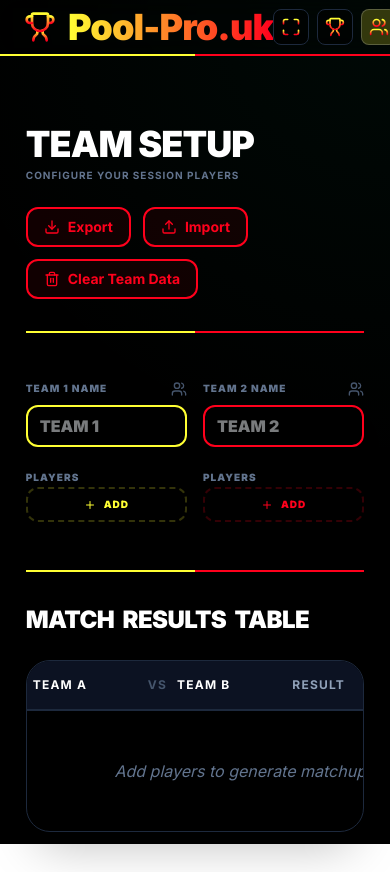
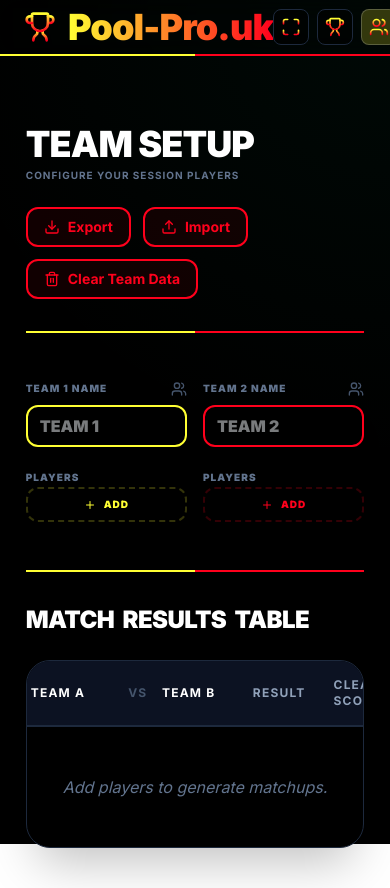
Before and after one commit to benjistealth/PoolPro, a React (Vite) app: page / in a window 390 px wide. Both pictures are taken after a click on the button 379 px from the left and 27 px from the top of the page. Built offline with nearby package versions, Linux system fonts and the light colour scheme.

Commit message:
table fix for mobile maybe

```diff
--- a/src/App.tsx
+++ b/src/App.tsx
@@ -1970,9 +1970,9 @@
                               const newPlayers = team1Players.filter((_, i) => i !== idx);
                               updateTeamData(team1Name, newPlayers, team2Name, team2Players);
                             }}
-                            className="p-1 sm:p-3 text-slate-600 hover:text-red-500 hover:bg-red-500/10 rounded-xl transition-all opacity-0 group-hover:opacity-100"
+                            className="p-1 sm:p-3 text-red-500 hover:bg-red-500/10 rounded-xl transition-all"
                           >
-                            <X className="w-4 h-4 sm:w-5 sm:h-5" />
+                            <Trash2 className="w-4 h-4 sm:w-5 sm:h-5" />
                           </button>
                         </div>
                       ))}
@@ -2045,9 +2045,9 @@
                               const newPlayers = team2Players.filter((_, i) => i !== idx);
                               updateTeamData(team1Name, team1Players, team2Name, newPlayers);
                             }}
-                            className="p-1 sm:p-3 text-slate-600 hover:text-red-500 hover:bg-red-500/10 rounded-xl transition-all opacity-0 group-hover:opacity-100"
+                            className="p-1 sm:p-3 text-red-500 hover:bg-red-500/10 rounded-xl transition-all"
                           >
-                            <X className="w-4 h-4 sm:w-5 sm:h-5" />
+                            <Trash2 className="w-4 h-4 sm:w-5 sm:h-5" />
                           </button>
                         </div>
                       ))}
@@ -2084,17 +2084,21 @@
                 <div className="bg-black border border-slate-800 rounded-3xl overflow-hidden shadow-2xl">
                   <div className="overflow-x-auto scrollbar-hide">
                     <table
-                      className="w-full text-left border-collapse min-w-[440px] sm:min-w-0"
+                      className="w-full text-left border-collapse table-fixed"
                     >
                       <thead>
                         <tr className="bg-slate-900/80 border-b-2 border-slate-800 font-black">
-                          <th className="hidden sm:table-cell px-3 sm:px-6 py-4 text-[15px] uppercase tracking-[0.2em] text-slate-400">Match</th>
-                          <th className="px-1.5 sm:px-6 py-4 text-xs sm:text-[15px] uppercase tracking-widest text-white">{team1Name || 'TEAM A'}</th>
-                          <th className="px-1 sm:px-6 py-4 text-xs sm:text-[15px] uppercase tracking-widest text-slate-600 text-center w-4 sm:w-8">VS</th>
-                          <th className="px-1.5 sm:px-6 py-4 text-xs sm:text-[15px] uppercase tracking-widest text-white">{team2Name || 'TEAM B'}</th>
-                          <th className="px-1.5 sm:px-6 py-4 text-xs sm:text-[15px] uppercase tracking-widest text-slate-400">Result</th>
-                          <th className="hidden sm:table-cell px-3 sm:px-6 py-4 text-[15px] uppercase tracking-widest text-slate-400">Clock</th>
-                          <th className="px-1.5 sm:px-6 py-4 text-xs sm:text-[15px] uppercase tracking-widest text-slate-400 text-right w-10 sm:w-auto">Action</th>
+                          <th className="hidden sm:table-cell px-3 sm:px-6 py-4 text-[15px] uppercase tracking-[0.2em] text-slate-400 w-[8%]">No.</th>
+                          <th className="px-1 sm:px-6 py-4 text-xs sm:text-[15px] uppercase tracking-widest text-white w-[27%] sm:w-[22%]">
+                            <div className="truncate">{team1Name || 'TEAM A'}</div>
+                          </th>
+                          <th className="px-0.5 sm:px-6 py-4 text-xs sm:text-[15px] uppercase tracking-widest text-slate-600 text-center w-[12%] sm:w-[8%]">VS</th>
+                          <th className="px-1 sm:px-6 py-4 text-xs sm:text-[15px] uppercase tracking-widest text-white w-[27%] sm:w-[22%]">
+                            <div className="truncate">{team2Name || 'TEAM B'}</div>
+                          </th>
+                          <th className="px-1 sm:px-6 py-4 text-xs sm:text-[15px] uppercase tracking-widest text-slate-400 w-[24%] sm:w-[17%]">Result</th>
+                          <th className="px-1 sm:px-6 py-4 text-xs sm:text-[15px] uppercase tracking-widest text-slate-400 text-right w-[10%] sm:w-[8%]">Clear Score</th>
+                          <th className="hidden sm:table-cell px-3 sm:px-6 py-4 text-[15px] uppercase tracking-widest text-slate-400 w-[15%]">TIMERS</th>
                         </tr>
                       </thead>
                     <tbody>
@@ -2122,14 +2126,14 @@
                                 className={`group cursor-pointer transition-colors hover:bg-emerald-500/5 ${selectedMatchIndex === idx ? 'bg-emerald-500/10' : ''}`}
                               >
                                 <td className="hidden sm:table-cell px-3 sm:px-6 py-4 text-xs font-black text-slate-600">#{idx + 1}</td>
-                                <td className="px-2 sm:px-6 py-4 text-[10px] sm:text-sm text-slate-100 uppercase font-bold group-hover:text-emerald-400 transition-colors max-w-[80px] sm:max-w-none truncate">
+                                <td className="px-1 sm:px-6 py-4 text-[10px] sm:text-sm text-slate-100 uppercase font-bold group-hover:text-emerald-400 transition-colors truncate">
                                   {p1 || <span className="text-slate-700 italic">EMPTY</span>}
                                 </td>
-                                <td className="px-1 sm:px-6 py-4 text-center text-slate-700 font-black text-[8px] w-4 sm:w-8">VS</td>
-                                <td className="px-2 sm:px-6 py-4 text-[10px] sm:text-sm text-slate-100 uppercase font-bold group-hover:text-emerald-400 transition-colors max-w-[80px] sm:max-w-none truncate">
+                                <td className="px-0.5 sm:px-6 py-4 text-center text-slate-700 font-black text-[8px]">VS</td>
+                                <td className="px-1 sm:px-6 py-4 text-[10px] sm:text-sm text-slate-100 uppercase font-bold group-hover:text-emerald-400 transition-colors truncate">
                                   {p2 || <span className="text-slate-700 italic">EMPTY</span>}
                                 </td>
-                                <td className="px-2 sm:px-6 py-4">
+                                <td className="px-1 sm:px-6 py-4">
                                   {lastMatch ? (
                                     <div className="flex flex-col sm:flex-row sm:items-center gap-0.5 sm:gap-2">
                                       <span className={`text-[8px] sm:text-xs font-bold px-1 py-0.5 rounded w-fit ${lastMatch.winner === p1Name ? 'bg-emerald-500/20 text-emerald-400' : 'bg-slate-800 text-slate-400'}`}>
@@ -2141,17 +2145,7 @@
                                     <span className="text-[8px] text-slate-700 font-bold uppercase">NONE</span>
                                   )}
                                 </td>
-                                <td className="hidden sm:table-cell px-3 sm:px-6 py-4">
-                                  {lastMatch && (lastMatch.shotClockSetting || lastMatch.matchClockRemaining !== undefined) ? (
-                                    <div className="flex flex-col gap-0.5">
-                                      {lastMatch.shotClockSetting && <span className="text-[9px] font-bold text-slate-500">SHOT: {lastMatch.shotClockSetting}S</span>}
-                                      {lastMatch.matchClockRemaining !== undefined && <span className="text-[9px] font-bold text-slate-500">MATCH: {formatTime(lastMatch.matchClockRemaining)}</span>}
-                                    </div>
-                                  ) : (
-                                    <span className="text-[10px] text-slate-600 font-bold uppercase">-</span>
-                                  )}
-                                </td>
-                                <td className="px-2 sm:px-6 py-4 text-right w-10 sm:w-auto">
+                                <td className="px-1 sm:px-6 py-4 text-right w-10 sm:w-auto">
                                   {lastMatch && (
                                     <button
                                       onClick={(e) => {
@@ -2165,40 +2159,51 @@
                                     </button>
                                   )}
                                 </td>
+                                <td className="hidden sm:table-cell px-3 sm:px-6 py-4">
+                                  {lastMatch && (lastMatch.shotClockSetting || lastMatch.matchClockRemaining !== undefined) ? (
+                                    <div className="flex flex-col gap-0.5">
+                                      {lastMatch.shotClockSetting && <span className="text-[9px] font-bold text-slate-500">SHOT: {lastMatch.shotClockSetting}S</span>}
+                                      {lastMatch.matchClockRemaining !== undefined && <span className="text-[9px] font-bold text-slate-500">MATCH: {formatTime(lastMatch.matchClockRemaining)}</span>}
+                                    </div>
+                                  ) : (
+                                    <span className="text-[10px] text-slate-600 font-bold uppercase">-</span>
+                                  )}
+                                </td>
                               </tr>
                             );
                           })}
                           {/* Totals Row */}
                           <tr className="bg-slate-900/80 border-t-2 border-slate-800 font-black">
                             <td className="hidden sm:table-cell px-3 sm:px-6 py-4 text-[10px] uppercase tracking-[0.2em] text-emerald-500">Total Score</td>
-                            <td className="px-2 sm:px-6 py-4">
+                            <td className="px-1 sm:px-6 py-4">
                               <div className="flex flex-col">
                                 <span className="text-base sm:text-2xl text-emerald-400 tabular-nums">{teamTotals.t1}</span>
                                 <span className="text-[6px] text-slate-500 uppercase tracking-tighter truncate max-w-[60px] sm:max-w-none">{team1Name}</span>
                               </div>
                             </td>
-                            <td className="px-1 sm:px-6 py-4 text-center text-slate-700 font-black text-[8px] w-4 sm:w-8">SUM</td>
-                            <td className="px-2 sm:px-6 py-4">
+                            <td className="px-0.5 sm:px-6 py-4 text-center text-slate-700 font-black text-[8px] w-4 sm:w-8">SUM</td>
+                            <td className="px-1 sm:px-6 py-4">
                               <div className="flex flex-col">
                                 <span className="text-base sm:text-2xl text-emerald-400 tabular-nums">{teamTotals.t2}</span>
                                 <span className="text-[6px] text-slate-500 uppercase tracking-tighter truncate max-w-[60px] sm:max-w-none">{team2Name}</span>
                               </div>
                             </td>
-                            <td colSpan={windowSize.width < 640 ? 1 : 2} className="px-2 sm:px-6 py-4">
+                            <td colSpan={windowSize.width < 640 ? 1 : 2} className="px-1 sm:px-6 py-4">
                               <div className="flex flex-col items-end">
                                 <span className="text-[6px] sm:text-[10px] text-slate-600 uppercase font-bold">Overall Lead</span>
-                                <span className="text-[9px] sm:text-sm font-black text-slate-100 truncate max-w-[100px] sm:max-w-none">
+                                <span className="text-[9px] sm:text-sm font-black text-slate-100 truncate max-w-full block">
                                   {teamTotals.t1 === teamTotals.t2 ? 'TIED' :
                                    teamTotals.t1 > teamTotals.t2 ? `${team1Name} (+${teamTotals.t1 - teamTotals.t2})` :
                                    `${team2Name} (+${teamTotals.t2 - teamTotals.t1})`}
                                 </span>
                               </div>
                             </td>
-                            <td className="px-2 sm:px-6 py-4 text-right w-10 sm:w-auto">
+                            <td className="px-1 sm:px-6 py-4 text-right w-10 sm:w-auto">
                               <div className="inline-flex w-8 h-8 sm:w-10 sm:h-10 rounded-full bg-emerald-500/10 items-center justify-center border border-emerald-500/20 shrink-0">
                                 <Trophy className="w-4 h-4 sm:w-5 sm:h-5 text-emerald-400" />
                               </div>
                             </td>
+                            <td className="hidden sm:table-cell px-3 sm:px-6 py-4" />
                           </tr>
                         </>
                       )}
```
Also changed, not shown: 1 other file (tests, documents, lock files or other folders).
